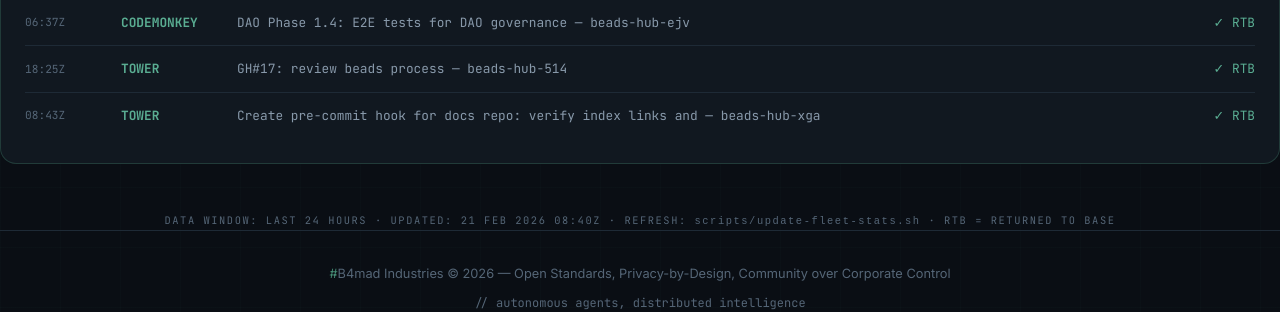
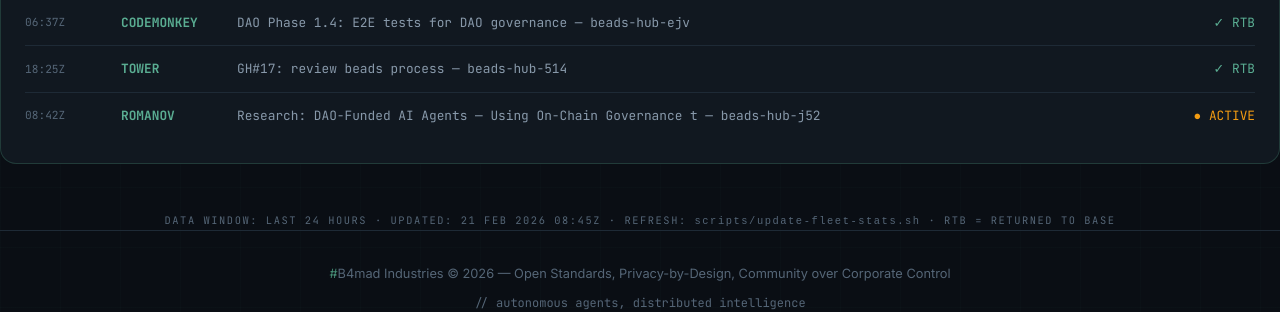
Before and after one commit to brenner-axiom/docs, a Jekyll site: the page built from fleet/index.html, in a window 1280 px wide and 900 px high, scrolled down 800 px. Shown: the part 533-845 px from the top of the window. Built offline with Jekyll 4.4.1, drawn with Linux system fonts in a browser that asks for light colours.

Commit message:
fleet: auto-update dashboard stats 2026-02-21T08:45Z

```diff
--- a/fleet/index.html
+++ b/fleet/index.html
@@ -557,15 +557,15 @@ description: "#B4mad Agent Fleet metrics dashboard with aviation theme"
     <span class="log-status"><span class="complete">✓ RTB</span></span>
   </div>
   <div class="log-entry">
-    <span class="log-time">08:43Z</span>
-    <span class="log-callsign">TOWER</span>
-    <span class="log-mission">Create pre-commit hook for docs repo: verify index links and — beads-hub-xga</span>
-    <span class="log-status"><span class="complete">✓ RTB</span></span>
+    <span class="log-time">08:42Z</span>
+    <span class="log-callsign">ROMANOV</span>
+    <span class="log-mission">Research: DAO-Funded AI Agents — Using On-Chain Governance t — beads-hub-j52</span>
+    <span class="log-status"><span class="active">● ACTIVE</span></span>
   </div>
 </div>
 
 <div style="text-align: center; margin-top: 2rem;">
   <p style="font-family: 'JetBrains Mono', monospace; font-size: 0.65rem; color: var(--text-muted); letter-spacing: 0.15em;">
-    DATA WINDOW: LAST 24 HOURS · UPDATED: 21 FEB 2026 08:40Z ·                                                                                                                                                                                                                                                                                                               REFRESH: <code>scripts/update-fleet-stats.sh</code> · RTB = RETURNED TO BASE
+    DATA WINDOW: LAST 24 HOURS · UPDATED: 21 FEB 2026 08:45Z ·                                                                                                                                                                                                                                                                                                                REFRESH: <code>scripts/update-fleet-stats.sh</code> · RTB = RETURNED TO BASE
   </p>
 </div>
```
